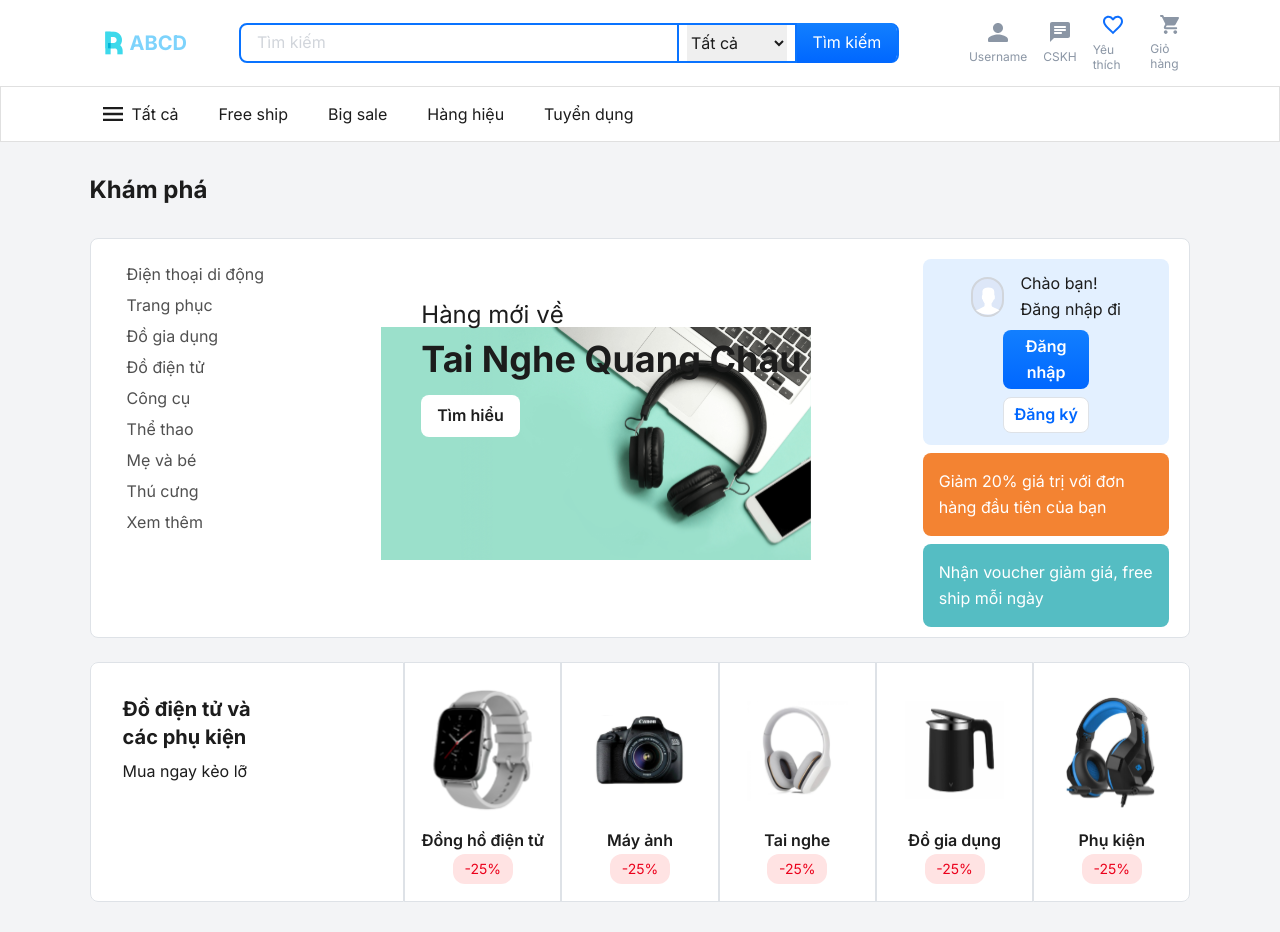
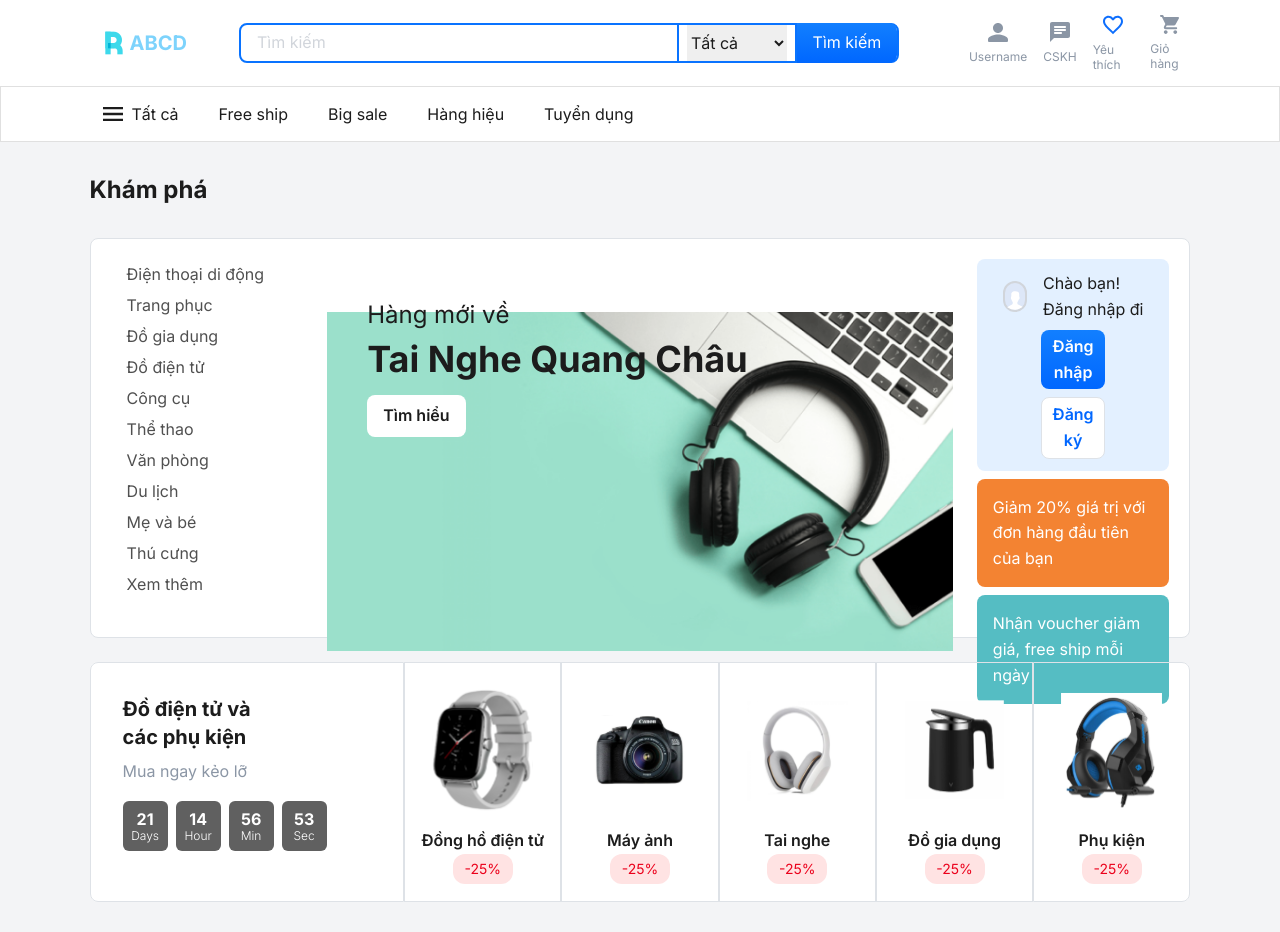
Before and after one commit to Royal-Software-Vietnam/ecommerce-app, a Next.js app: page / in a window 1280 px wide. Shown: the top 932 px of the page. Built offline with nearby package versions, Linux system fonts and the light colour scheme.

Commit message:
[update] layout

```diff
--- a/src/components/layout/Header.tsx
+++ b/src/components/layout/Header.tsx
@@ -39,19 +39,19 @@ export default function Header() {
 
       <div className="ml-[70px] right flex items-center space-x-[16px]">
         <div className="flex items-center flex-col">
-          <Image src={"/user.svg"} width={20} height={20} alt="" priority />
+          <Image className="w-[20px] h-auto" src={"/user.svg"} width={0} height={0} alt="" priority />
           <label className="hidden md:flex mt-[7px] text-[12px] leading-[15px] text-[#8B96A5]">Username</label>
         </div>
         <div className="hidden lg:flex items-center flex-col">
-          <Image src={"/cskh.svg"} width={20} height={20} alt="" priority />
+          <Image className="w-[20px] h-auto" src={"/cskh.svg"} width={0} height={0} alt="" priority />
           <label className="hidden md:flex mt-[7px] text-[12px] leading-[15px] text-[#8B96A5]">CSKH</label>
         </div>
         <div className="hidden lg:flex items-center flex-col">
-          <Image src={"/like.svg"} width={20} height={20} alt="" priority />
+          <Image className="w-[20px] h-auto" src={"/like.svg"} width={0} height={0} alt="" priority />
           <label className="hidden md:flex mt-[7px] text-[12px] leading-[15px] text-[#8B96A5]">Yêu thích</label>
         </div>
         <div className="flex items-center flex-col">
-          <Image src={"/cart.svg"} width={20} height={20} alt="" priority />
+          <Image className="w-[20px] h-auto" src={"/cart.svg"} width={0} height={0} alt="" priority />
           <label className="hidden md:flex mt-[7px] text-[12px] leading-[15px] text-[#8B96A5]">Giỏ hàng</label>
         </div>
       </div>
@@ -64,7 +64,7 @@ export default function Header() {
     </div>
     <div className="hidden md:flex px-[8%] h-[56px] w-full items-center space-x-10 border-primary">
       <div className="flex items-center space-x-2">
-        <Image src={"/menu.svg"} alt="" width={20} height={20} priority />
+        <Image className="w-[20px] h-auto" src={"/menu.svg"} alt="" width={0} height={0} priority />
         <p className="text-[16px] leading-[22px]">Tất cả</p>
       </div>
       <div className="flex items-center space-x-2">
--- a/src/pages/home/GroupItemA.tsx
+++ b/src/pages/home/GroupItemA.tsx
@@ -56,8 +56,9 @@ function GroupItemA() {
                 className="group-hover:contrast-125 hover:-translate-y-4"
                 src={item.svg}
                 alt=""
-                width="60"
-                height="70"
+                width={60}
+                height={70}
+                priority
               />
             </div>
           </div>
--- a/src/pages/home/GroupItemB.tsx
+++ b/src/pages/home/GroupItemB.tsx
@@ -56,8 +56,9 @@ function GroupItemB() {
                 className="group-hover:contrast-125 hover:-translate-y-4"
                 src={item.svg}
                 alt=""
-                width="60"
-                height="70"
+                width={60}
+                height={70}
+                priority
               />
             </div>
           </div>
--- a/src/pages/home/SectionInquiry.tsx
+++ b/src/pages/home/SectionInquiry.tsx
@@ -23,9 +23,9 @@ export default function SectionInquiry() {
   }
 
   return (
-    <div className="box-container relative flex justify-center mt-6">
+    <div className="box-container h-[420px] relative flex justify-center mt-6">
       <Image
-        className="rounded-lg"
+        className="w-full h-auto rounded-lg"
         src={"/home-4.png"}
         width={1190}
         height={446}
--- a/src/pages/home/SectionMain.tsx
+++ b/src/pages/home/SectionMain.tsx
@@ -11,6 +11,8 @@ const listItems = [
   { name: "Đồ điện tử", path: "/store" },
   { name: "Công cụ", path: "/store" },
   { name: "Thể thao", path: "/store" },
+  { name: "Văn phòng", path: "/store" },
+  { name: "Du lịch", path: "/store" },
   { name: "Mẹ và bé", path: "/store" },
   { name: "Thú cưng", path: "/store" },
   { name: "Xem thêm", path: "/store" },
@@ -20,7 +22,7 @@ function SectionMain() {
   return (
     <div className="box-container">
       <SectionTitle title="Khám phá" />
-      <div className="w-full grid grid-cols-4 gap-6 border-secondary h-[400px] p-5 rounded-lg mb-6 bg-white">
+      <div className="w-full grid grid-cols-5 gap-6 border-secondary h-[400px] p-5 rounded-lg mb-6 bg-white">
         <div className="col-span-1 flex flex-col justify-between">
           <ul>
             {listItems.map((item, index) => (
@@ -36,13 +38,14 @@ function SectionMain() {
             ))}
           </ul>
         </div>
-        <div className="relative h-full container col-span-2 flex items-center">
+        <div className="relative h-full container col-span-3 flex items-center overflow-hidden">
           <Image
-            className="w-full"
-            width="664"
-            height="360"
-            src="/home-1.svg"
+            className="w-full h-auto"
+            width={784}
+            height={352}
+            src={"/banner-1.png"}
             alt=""
+            priority
           />
           <div className="absolute top-10 left-10">
             <h3 className="text-2xl  mb-2">Hàng mới về</h3>
--- a/src/pages/home/SectionSale.tsx
+++ b/src/pages/home/SectionSale.tsx
@@ -1,6 +1,6 @@
 import Image from "next/image";
 import { useRouter } from "next/router";
-import React, { useEffect } from "react";
+import React, { useEffect, useState } from "react";
 
 const listItems = [
   { title: "Đồng hồ điện tử", price: "300.000", svg: "/item-1.svg" },
@@ -9,8 +9,31 @@ const listItems = [
   { title: "Đồ gia dụng", price: "100.000", svg: "/item-4.svg" },
   { title: "Phụ kiện", price: "200.000", svg: "/item-5.svg" },
 ];
+
 export default function SectionSale() {
   const route = useRouter();
+
+  const [days, setDays] = useState(0);
+  const [hours, setHours] = useState(0);
+  const [minutes, setMinutes] = useState(0);
+  const [seconds, setSeconds] = useState(0);
+
+  const deadline = "April, 31, 2023";
+
+  const getTime = (param:string) => {
+    const time = Date.parse(param) - Date.now();
+
+    setDays(Math.floor(time / (1000 * 60 * 60 * 24)));
+    setHours(Math.floor((time / (1000 * 60 * 60)) % 24));
+    setMinutes(Math.floor((time / 1000 / 60) % 60));
+    setSeconds(Math.floor((time / 1000) % 60));
+  };
+
+  useEffect(() => {
+    const interval = setInterval(() => getTime(deadline), 1000);
+
+    return () => clearInterval(interval);
+  }, []);
   return (
     <div className="box-container">
       <div className="h-[240px] grid grid-cols-7 rounded-lg bg-white">
@@ -18,8 +41,25 @@ export default function SectionSale() {
           <h2 className="text-xl font-bold mb-2 w-2/3">
             Đồ điện tử và các phụ kiện
           </h2>
-          <p>Mua ngay kẻo lỡ</p>
-          <div></div>
+          <p className="mb-4 text-[#8B96A5]">Mua ngay kẻo lỡ</p>
+          <div className="flex gap-2">
+            <div className="flex flex-col items-center justify-center w-[45px] h-[50px] bg-[#606060] rounded-md">
+              <p className="text-white font-bold">{days < 10 ? "0" + days : days}</p>
+              <p className="text-white text-xs -mt-1 font-light">Days</p>
+            </div>
+            <div className="flex flex-col items-center justify-center w-[45px] h-[50px] bg-[#606060] rounded-md">
+              <p className="text-white font-bold">{hours < 10 ? "0" + hours : hours}</p>
+              <p className="text-white text-xs -mt-1 font-light">Hour</p>
+            </div>
+            <div className="flex flex-col items-center justify-center w-[45px] h-[50px] bg-[#606060] rounded-md">
+              <p className="text-white font-bold">{minutes < 10 ? "0" + minutes : minutes}</p>
+              <p className="text-white text-xs -mt-1 font-light">Min</p>
+            </div>
+            <div className="flex flex-col items-center justify-center w-[45px] h-[50px] bg-[#606060] rounded-md">
+              <p className="text-white font-bold">{seconds < 10 ? "0" + seconds : seconds}</p>
+              <p className="text-white text-xs -mt-1 font-light">Sec</p>
+            </div>
+          </div>
         </div>
         {listItems.map((item, index) => (
           <div
```
Also changed, not shown: public/banner-1.png (added).
